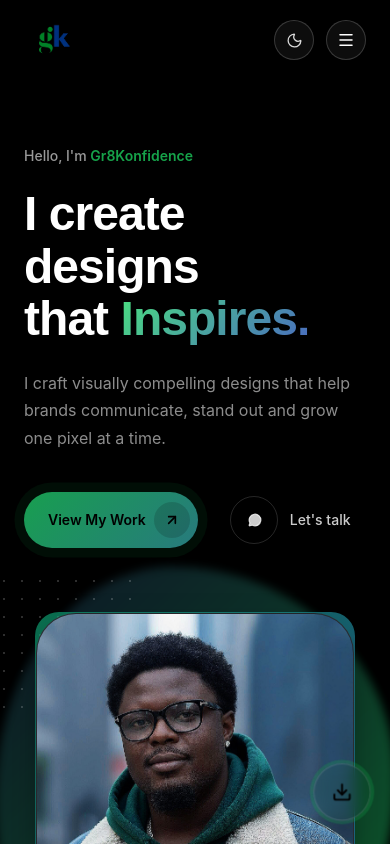
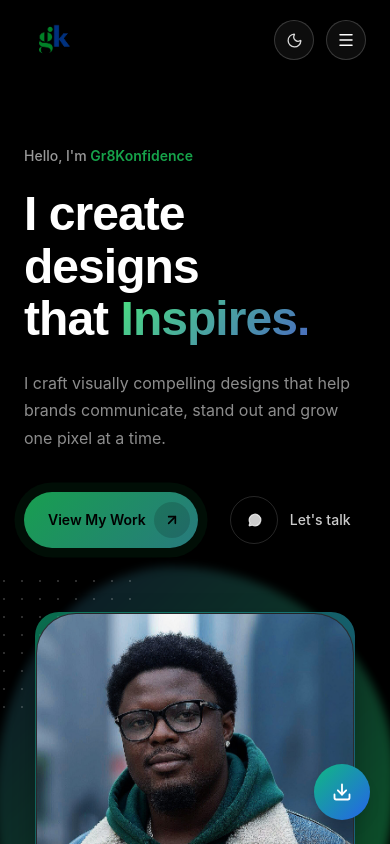
Before and after one commit to charlesdauda/gr8konfidence, a React (Vite) app: page / in a window 390 px wide. Shown: the top 844 px of the page. Built offline with nearby package versions, Linux system fonts and the light colour scheme.

Commit message:
preload fix

```diff
--- a/src/components/Hero.tsx
+++ b/src/components/Hero.tsx
@@ -35,7 +35,7 @@ export default function Hero() {
               </span>
             </a>
 
-            <a href="#contact" className="group flex items-center gap-3 text-sm font-medium text-white/80">
+            <a href="https://wa.me/+23359794810" className="group flex items-center gap-3 text-sm font-medium text-white/80">
               <span className="grid place-items-center w-12 h-12 rounded-full border border-white/15 group-hover:border-emerald-500 group-hover:bg-emerald-500/10 transition-all duration-300">
                 <MessageCircle size={14} className="ml-0.5" fill="currentColor" />
               </span>
--- a/src/components/NavBar.tsx
+++ b/src/components/NavBar.tsx
@@ -296,8 +296,10 @@ export default function Navbar() {
         onClick={downloadCV}
         aria-label="Download CV"
         title="Download CV"
-        className="lg:hidden fixed right-5 bottom-6 z-100 grid place-items-center w-14 h-14 rounded-full btn-gradient
-         text-black shadow-lg cv-floating border">
+        className="lg:hidden fixed right-5 bottom-6 z-100 grid place-items-center w-14 h-14 rounded-full text-white shadow-lg hover:shadow-xl transition-shadow duration-300"
+        style={{
+          backgroundImage: "linear-gradient(135deg, #10b981, #2563eb)",
+        }}>
         <Download
           size={20}
           strokeWidth={2.2}
```
